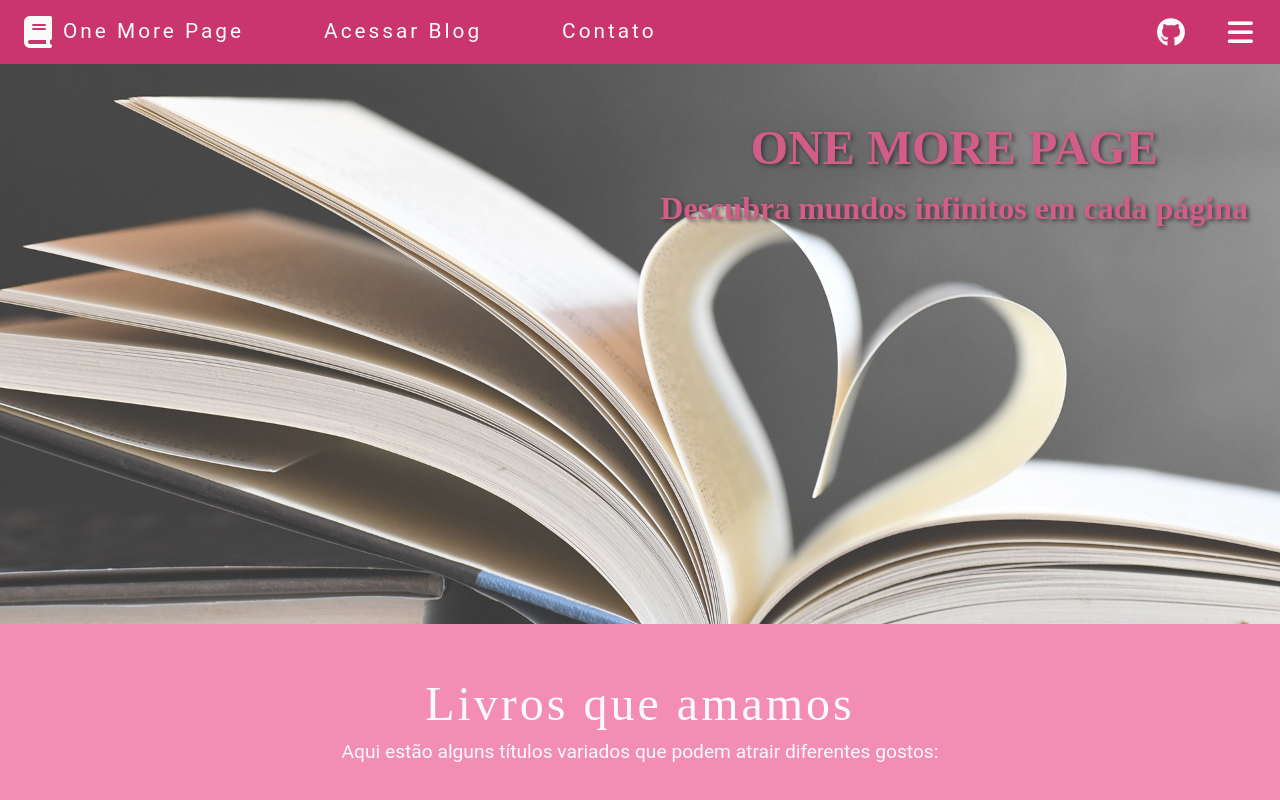
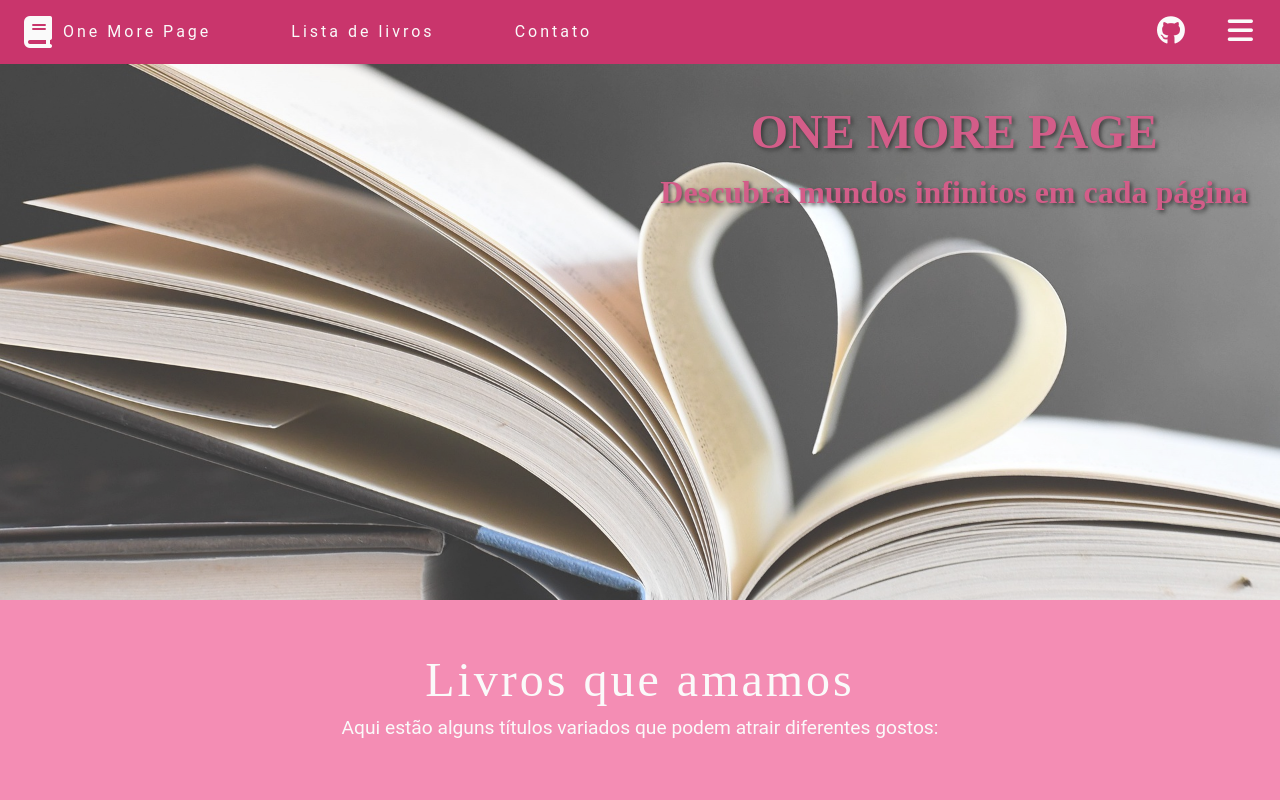
Before and after one commit to DeborahLyra/web-page-react, a React (Vite) app: page / in a window 1280 px wide. Shown: the top 800 px of the page. Built offline with nearby package versions, Linux system fonts and the light colour scheme; a web font is replaced by a local one.

Commit message:
ajustes href

```diff
--- a/src/components /authorsList/AuthorsList.jsx
+++ b/src/components /authorsList/AuthorsList.jsx
@@ -2,8 +2,6 @@ import styled from 'styled-components'
 import autor1 from '../../../public/img/author-1.jpg'
 import autor2 from '../../../public/img/author-2.jpg'
 import autor3 from '../../../public/img/author-3.avif'
-
-
 
 const list = [
     {
@@ -25,7 +23,7 @@ const list = [
 
 export default function AuthorsList() {
     return (
-        <DivAuthorsList>
+        <DivAuthorsList id='authorList'>
              <h2>Alguns de nossos autores</h2>
             {
                 list.map((item, index) => {
--- a/src/components /banner/Banner.jsx
+++ b/src/components /banner/Banner.jsx
@@ -3,7 +3,7 @@ import wallpaper from '../../../public/img/wallpaper-book.jpg'
 
 export function Banner() {
     return (
-        <SectionBanner>
+        <SectionBanner id='banner'>
             <DivBannerTitle>
                 <h1>ONE MORE PAGE</h1>
                 <h4>Descubra mundos infinitos em cada página</h4>
@@ -19,7 +19,7 @@ const SectionBanner = styled.div`
     background-size: cover;
     background-position: center;
     width: 100vw;
-    height: 70vh;
+    height: 75vh;
     opacity: 0.8;
 
     position: relative;
@@ -33,7 +33,7 @@ const DivBannerTitle = styled.div`
 
     position: absolute;
     right:2rem;
-    top: 3rem;
+    top: 6rem;
 
     display: flex;
     flex-direction: column;
--- a/src/components /bookList/BookList.jsx
+++ b/src/components /bookList/BookList.jsx
@@ -62,7 +62,7 @@ export function BookList() {
     ]
 
     return (
-        <DivBookList>
+        <DivBookList id='bookList'>
             <DivBookListTitle>
                 <h2>Livros que amamos</h2>
                 <p>Aqui estão alguns títulos variados que podem atrair diferentes gostos:</p>
--- a/src/components /footer/Footer.jsx
+++ b/src/components /footer/Footer.jsx
@@ -1,13 +1,13 @@
-import styled from 'styled-components'
+import styled from "styled-components";
 
 export function Footer() {
   return (
-    <DivFooter>
-      <a href="">Home</a>
-      <a href="">Contato</a>
-      <a href="">Saiba mais</a>
+    <DivFooter id="footer">
+      <a href="#home">Home</a>
+      <a href="#authorList">Nossos Autores</a>
+      <a href="#bookList">Nossos Livros</a>
     </DivFooter>
-  )
+  );
 }
 
 const DivFooter = styled.footer`
@@ -25,4 +25,4 @@ color: var(--white);
   a {
     text-decoration: none;
   }
-`
+`;
--- a/src/components /form/Form.jsx
+++ b/src/components /form/Form.jsx
@@ -2,7 +2,7 @@ import './Form.css'
 
 export function Form() {
     return (
-        <div className="formContainer text-white px-4 py-16" >
+        <div className="formContainer text-white px-4 py-16" id='form'>
             <h2 className='contactTitle text-5xl text-center'>Contato</h2>
             <form className='form md:m-0 lg:ml-32 lg:mr-32 transition ease-in-out delay-150 '>
                 <div class="formContainer" >
@@ -26,7 +26,7 @@ export function Form() {
                     </div>
                 </div>
             </form>
-            <button type='submit' className='w-48 p-2 border-2 border-white rounded-lg outline-none font-bold sm:justify-self-center lg:justify-self-end md:m-0 lg:ml-32 lg:mr-32'>Enviar</button>
+            <button type='submit' className='w-32 lg:w-48 p-2 border-2 border-white rounded-lg outline-none font-bold justify-self-center lg:justify-self-end md:m-0 lg:ml-32 lg:mr-32'>Enviar</button>
         </div>
 
     )
--- a/src/components /header/Header.jsx
+++ b/src/components /header/Header.jsx
@@ -1,26 +1,63 @@
 import styled from 'styled-components'
-
+import React, { useState } from 'react';
 
 export function Header() {
+    const [open, setOpen] = useState(false);
+
+    const toggleButton = () => {
+        setOpen(!open);
+    }
     return (
-        <PageHeader>
-
-            <DivHeaderInfo>
+        <PageHeader id="home">
+            <DivHeaderInfo >
                 <DivHeaderTitle>
                     <i className="fa-solid fa-book"></i>
                     <h3>One More Page</h3>
                 </DivHeaderTitle>
-                <a href="">Acessar Blog</a>
-                <a href="">Contato</a>
+                <a href="#bookList">Lista de livros</a>
+                <a href="#form">Contato</a>
             </DivHeaderInfo>
 
             <DivHeaderIcons>
-                <i className="fa-brands fa-github"></i>
-                <i className="fa-solid fa-bars"></i>
+                <a href="https://github.com/DeborahLyra" target='_blank'><i className="fa-brands fa-github"></i></a>
+                <button onClick={toggleButton}><i className="fa-solid fa-bars"></i></button>
             </DivHeaderIcons>
+            <DivHeaderMenu open={open}>
+                <button onClick={toggleButton}> <i className="fa-solid fa-x"></i></button>
+                <div>
+                    <a href="#home"><i className="fa-solid fa-house"></i> Home</a>
+                    <a href="#bookList"><i className="fa-solid fa-book"></i> Lista de livros</a>
+                    <a href="#authorList"><i class="fa-solid fa-pen-to-square"></i> Nossos Autores</a>
+                    <a href="#form"><i className="fa-solid fa-envelope"></i> Contato</a>
+                </div>
+            </DivHeaderMenu>
         </PageHeader>
     )
 }
+
+const DivHeaderMenu = styled.div`
+    position: absolute;
+    background-color: var(--pink-500);
+    right: ${({ open }) => (open ? '0' : '-300px')};;
+    top: 10%;
+    border-radius: 8px;
+    z-index: 1;
+    padding: 1rem 2rem;
+    display: flex;
+    flex-direction: column;
+    transition: right 0.5s ease;
+
+    button {
+        align-self: flex-end;
+    }
+
+    div {
+        display: flex;
+        flex-direction: column;
+        gap: 1rem;
+
+    }
+`
 
 const PageHeader = styled.header`
     display: flex;
@@ -28,8 +65,12 @@ const PageHeader = styled.header`
     justify-content: space-between;
     height: 4rem;
     padding: 0 24px;
-    font-size: 1.3rem;
+    font-size: 1rem;
     letter-spacing: 3px;
+    position: relative;
+    position: fixed;
+    width: 100%;
+    z-index:1;
 
     background-color: var(--pink-800);
     color: var(--white);
--- a/src/components /photoBanner/PhotoBanner.jsx
+++ b/src/components /photoBanner/PhotoBanner.jsx
@@ -2,6 +2,7 @@
 export function PhotoBanner() {
   return (
     <div
+    id="photoBanner"
       style={{
         position: 'relative',
         width: '100%',
```
Lines whose indentation alone changed are shown as unchanged.
